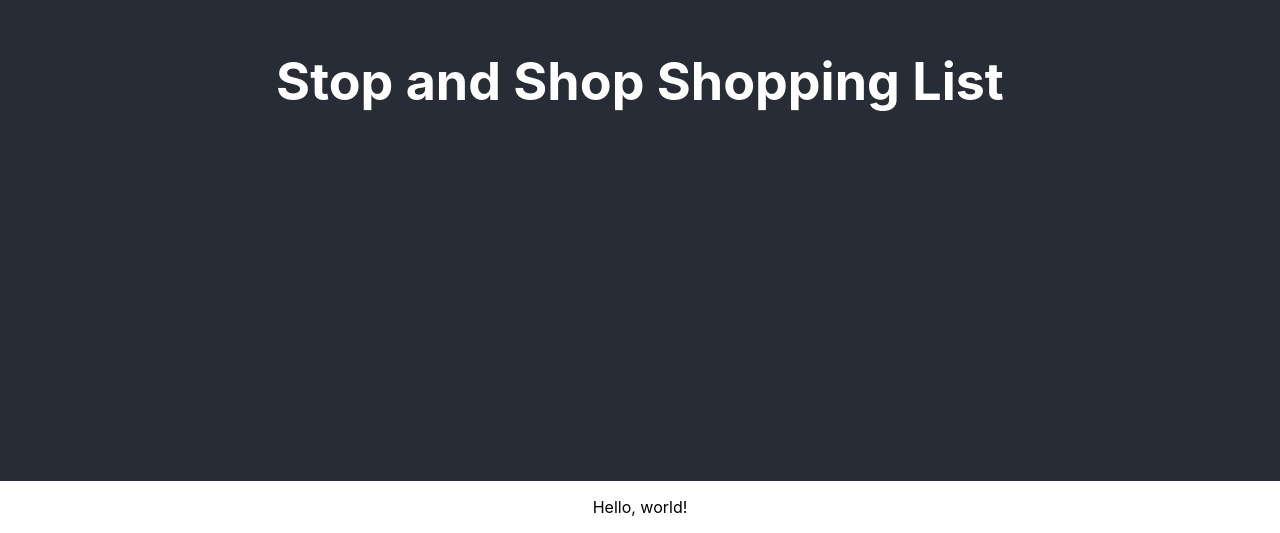
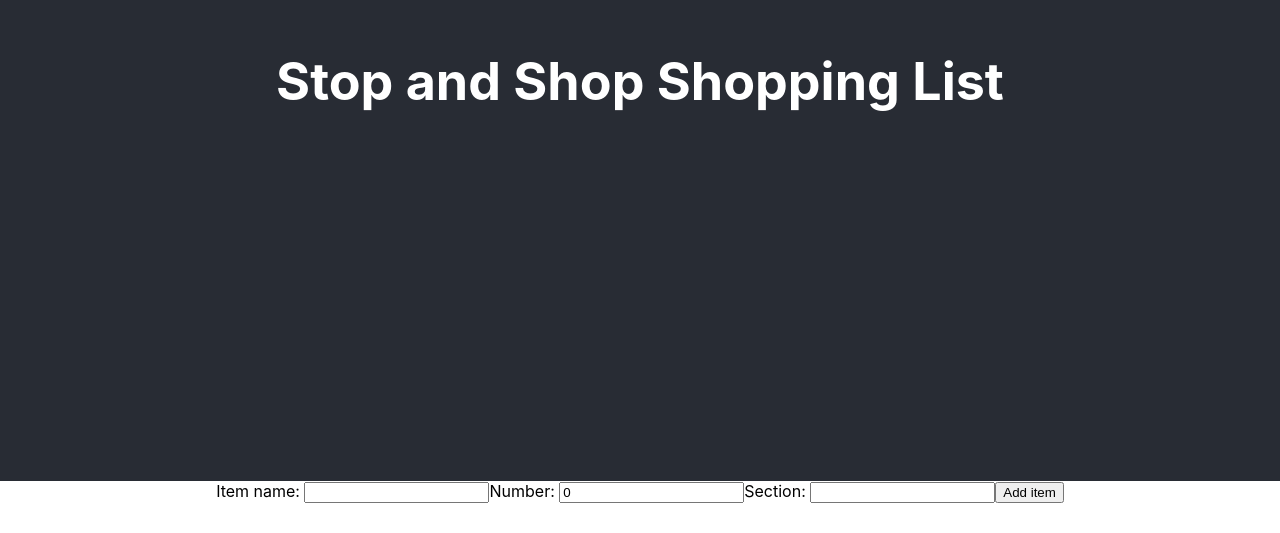
Before and after one commit to bethurban/shopping-list-client, a React (Create React App) app: page / in a window 1280 px wide. Shown: the part 319-852 px from the top of the page. After the commit the page ends 822 px from the top, so only its background shows below. Built offline with nearby package versions, Linux system fonts and the light colour scheme.

Commit message:
Build NewItem form, update state as form is filled out

```diff
--- a/src/containers/NewItem.js
+++ b/src/containers/NewItem.js
@@ -1,13 +1,61 @@
 import React, { Component } from 'react';
 
 class NewItem extends Component {
+
+  constructor(props) {
+    super(props);
+
+    this.state = {
+      name: '',
+      amount: 0,
+      section: ''
+    };
+
+    this.handleChange = this.handleChange.bind(this);
+    this.handleSubmit = this.handleSubmit.bind(this);
+  };
+
+  handleChange = (event) => {
+    const name = event.target.name;
+
+    this.setState({
+      [name]: event.target.value
+    });
+  }
+
+  handleSubmit = (event) => {
+    event.preventDefault();
+    console.log("Submitted");
+  }
+
   render() {
     return (
       <div>
-        <p>Hello, world!</p>
+        <form onSubmit={this.handleSubmit}>
+          <label>Item name: </label>
+          <input
+            name="name"
+            type="text"
+            value={this.state.name}
+            onChange={this.handleChange} />
+          <label>Number: </label>
+          <input
+            name="amount"
+            type="number"
+            value={this.state.amount}
+            onChange={this.handleChange} />
+          <label>Section: </label>
+          <input
+            name="section"
+            type="text"
+            value={this.state.section}
+            onChange={this.handleChange} />
+          <button type="submit">Add item</button>
+        </form>
       </div>
-    )
+    );
   }
-}
+
+};
 
 export default NewItem;
```
